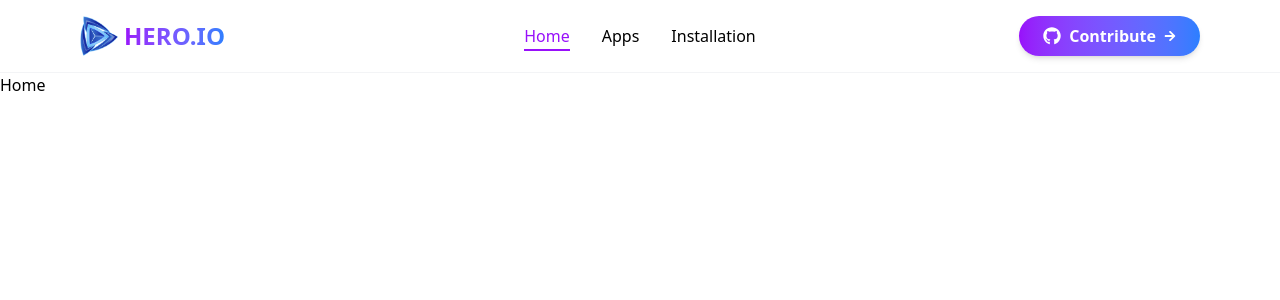
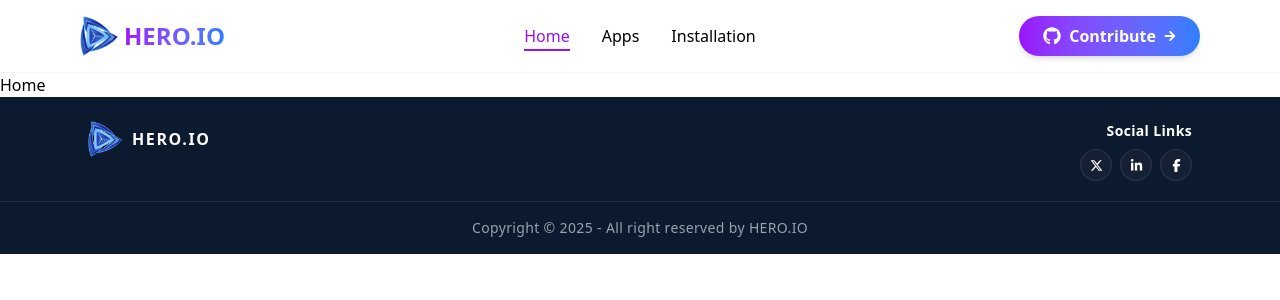
Before and after one commit to ziaulhoquepatwary/Hero-IO, a React (Vite) app: page / in a window 1280 px wide. Shown: the top 300 px of the page. Built offline with nearby package versions, Linux system fonts and the light colour scheme.

Commit message:
Footer Section design done

```diff
--- a/src/layout/RootLayout.jsx
+++ b/src/layout/RootLayout.jsx
@@ -1,12 +1,14 @@
 import React from 'react'
 import Navbar from '../share/Navbar'
 import { Outlet } from 'react-router-dom'
+import Footer from '../share/Footer'
 
 function RootLayout() {
     return (
         <div>
             <Navbar />
             <Outlet />
+            <Footer />
         </div>
     )
 }
--- /dev/null
+++ b/src/share/Footer.jsx
@@ -0,0 +1,74 @@
+import React from 'react';
+import { FaXTwitter, FaLinkedinIn, FaFacebookF } from 'react-icons/fa6';
+import { Link } from 'react-router-dom';
+import logo from '../assets/logo.png';
+
+const socialLinks = [
+    {
+        href: "https://x.com",
+        icon: <FaXTwitter size={13} />,
+        label: "X Twitter"
+    },
+    {
+        href: "https://linkedin.com",
+        icon: <FaLinkedinIn size={13} />,
+        label: "LinkedIn"
+    },
+    {
+        href: "https://facebook.com",
+        icon: <FaFacebookF size={13} />,
+        label: "Facebook"
+    },
+];
+
+function Footer() {
+    return (
+        <footer className="bg-[#0b1a2e] text-white font-sans">
+
+            {/* Top Row */}
+            <div className="container max-w-6xl mx-auto px-6 pt-6 pb-5 flex items-start justify-between">
+
+                {/* Left: Logo */}
+                <Link to="/" className="flex items-center gap-2">
+                    <img className="w-9 h-9" src={logo} alt="Logo" />
+                    <span className="text-base font-bold tracking-widest text-white uppercase">
+                        HERO.IO
+                    </span>
+                </Link>
+
+                {/* Right: Social Links */}
+                <div className="flex flex-col items-end gap-2">
+                    <span className="text-sm font-semibold text-white tracking-wide">
+                        Social Links
+                    </span>
+                    <div className="flex items-center gap-2">
+                        {socialLinks.map(({ href, icon, label }) => (
+                            <a
+                                key={label}
+                                href={href}
+                                target="_blank"
+                                className="w-8 h-8 rounded-full bg-[#162035] border border-white/10 flex items-center justify-center hover:bg-blue-600 transition duration-300"
+                            >
+                                {icon}
+                            </a>
+                        ))}
+                    </div>
+                </div>
+
+            </div>
+
+            {/* Divider */}
+            <div className="border-t border-white/10" />
+
+            {/* Bottom: Copyright */}
+            <div className="container max-w-6xl mx-auto px-6 py-4 flex justify-center">
+                <p className="text-sm text-gray-400 tracking-wide">
+                    Copyright &copy; 2025 - All right reserved by HERO.IO
+                </p>
+            </div>
+
+        </footer>
+    );
+}
+
+export default Footer;
```
